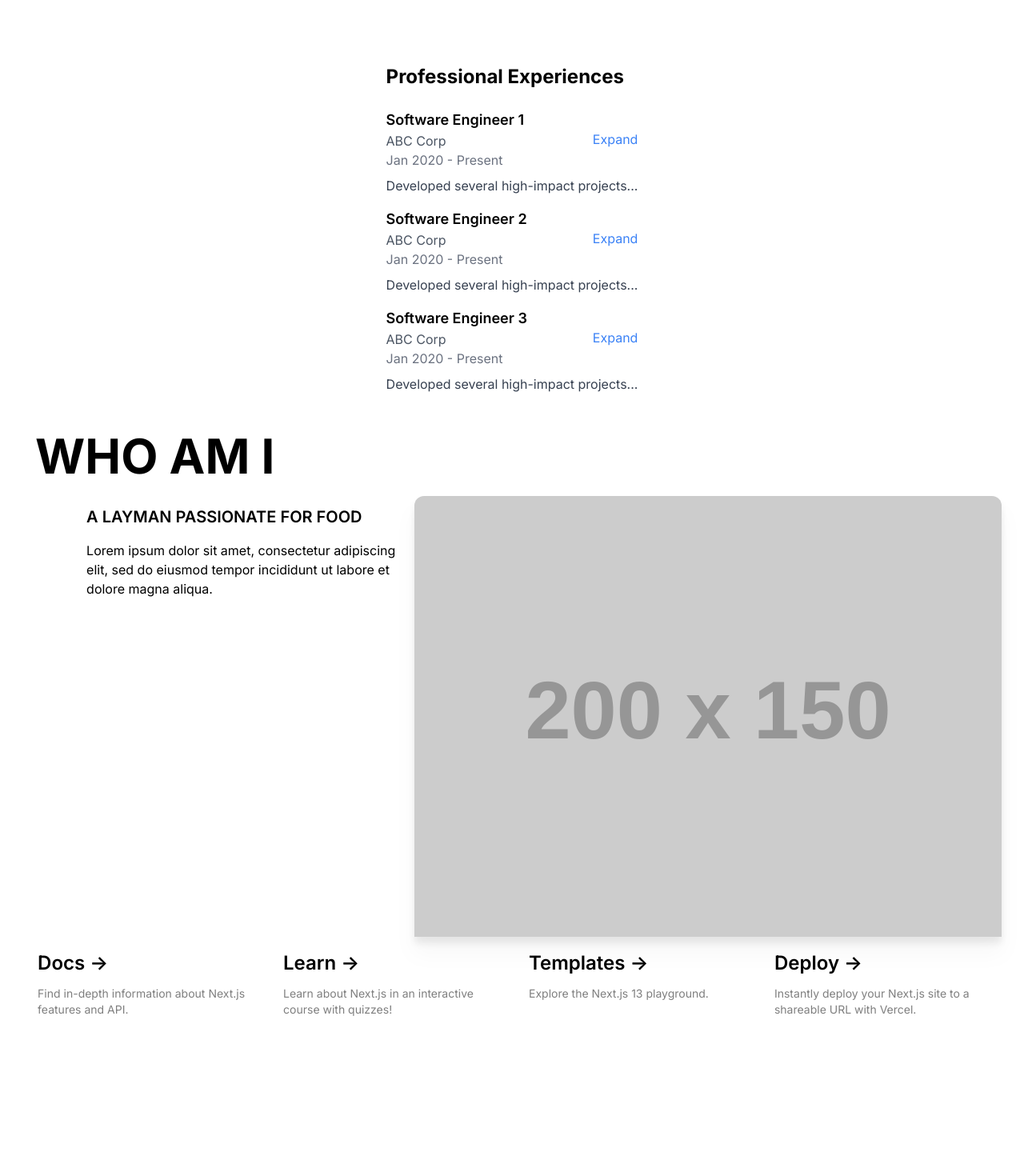
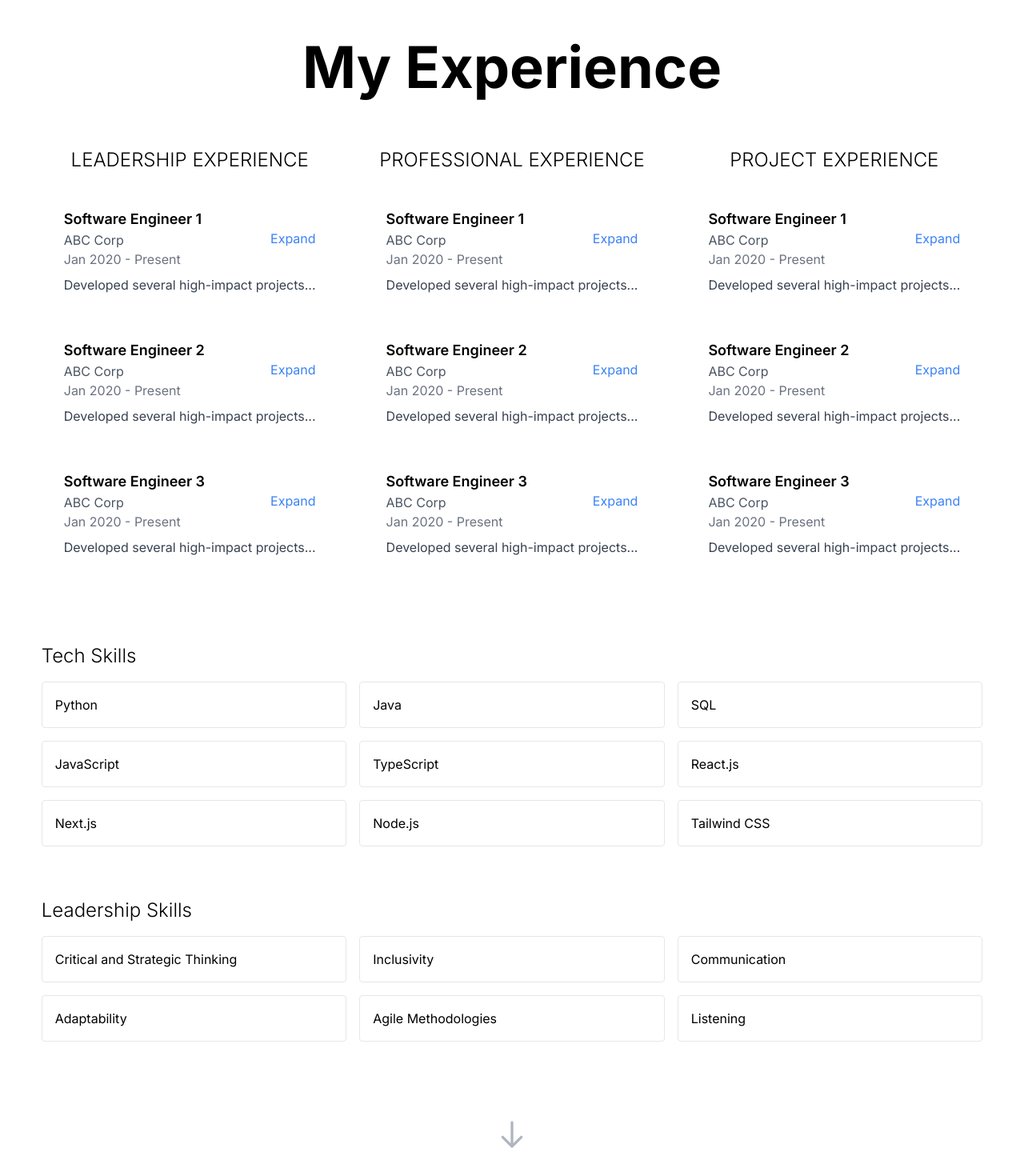
Before and after one commit to Ajit-Mehrotra/ajit-website, a Next.js app: page / in a window 1280 px wide. Shown: the part 1180-2650 px from the top of the page at 80% size. Before the commit the page ends 2469 px from the top, so only its background shows below. Built offline with nearby package versions, Linux system fonts and the light colour scheme.

Commit message:
added takeaways section

```diff
--- a/src/app/AboutMe.tsx
+++ /dev/null
@@ -1,28 +0,0 @@
-function AboutMe(props: { className: string }) {
-    return (
-
-        <div className="flex flex-wrap justify-center  sm:justify-start sm:flex-row">
-            <div className="sm:w-2/5 sm:pl-20 pr-3">
-                <h1 className="font-bold mb-0 sm:mb-2 text-2xl sm:text-3xl md:text-4xl lg:text-6xl sm:-ml-16 2xl:-ml-40 text-center sm:text-left">WHO AM I</h1>
-                <h2 className="text-sm md:text-xl font-semibold mt-8 text-center sm:text-left">A LAYMAN PASSIONATE FOR FOOD</h2>
-                <p className="mt-4 text-center sm:text-left">
-                    Lorem ipsum dolor sit amet, consectetur adipiscing elit, sed do eiusmod tempor incididunt ut labore et dolore magna aliqua.
-                </p>
-            </div>
-            <div className="w-full sm:w-3/5 flex flex-col">
-                <div className="h-20"></div>
-                <img
-                    className="flex-grow object-cover drop-shadow-xl rounded-t-xl"
-                    src="https://placehold.co/200x150"
-                    alt="Your image"
-                />
-
-            </div>
-        </div>
-
-
-
-    );
-}
-
-export default AboutMe;
--- a/src/app/Experience.tsx
+++ b/src/app/Experience.tsx
@@ -2,16 +2,18 @@
 import ExperienceEntry, { ExperienceEntryProps } from "./components/ExperienceEntry";
 import ExperienceList from "./components/ExperienceList";
 import Project from "./components/Project";
+import Skills from "./components/Skills";
 
 
-const experiences: ExperienceEntryProps[] = [
+const leadershipExperiences: ExperienceEntryProps[] = [
     {
         role: "Software Engineer 1",
         company: "ABC Corp",
         timeframe: "Jan 2020 - Present",
         briefDescription: "Developed several high-impact projects...",
         fullDescription: "Detailed description of the role and projects...",
-        imageUrl: "/team.jpg"
+        imageUrl: "/team.jpg",
+        experienceType: "leadership"
     },
     {
         role: "Software Engineer 2",
@@ -19,7 +21,8 @@ const experiences: ExperienceEntryProps[] = [
         timeframe: "Jan 2020 - Present",
         briefDescription: "Developed several high-impact projects...",
         fullDescription: "Detailed description of the role and projects...",
-        imageUrl: "/team.jpg"
+        imageUrl: "/team.jpg",
+        experienceType: "leadership"
     },
     {
         role: "Software Engineer 3",
@@ -27,26 +30,120 @@ const experiences: ExperienceEntryProps[] = [
         timeframe: "Jan 2020 - Present",
         briefDescription: "Developed several high-impact projects...",
         fullDescription: "Detailed description of the role and projects...",
-        imageUrl: "/team.jpg"
+        imageUrl: "/team.jpg",
+        experienceType: "leadership"
     },
 ];
 
+const professionalExperiences: ExperienceEntryProps[] = [
+    {
+        role: "Software Engineer 1",
+        company: "ABC Corp",
+        timeframe: "Jan 2020 - Present",
+        briefDescription: "Developed several high-impact projects...",
+        fullDescription: "Detailed description of the role and projects...",
+        imageUrl: "/team.jpg",
+        experienceType: "professional"
+    },
+    {
+        role: "Software Engineer 2",
+        company: "ABC Corp",
+        timeframe: "Jan 2020 - Present",
+        briefDescription: "Developed several high-impact projects...",
+        fullDescription: "Detailed description of the role and projects...",
+        imageUrl: "/team.jpg",
+        experienceType: "professional"
+    },
+    {
+        role: "Software Engineer 3",
+        company: "ABC Corp",
+        timeframe: "Jan 2020 - Present",
+        briefDescription: "Developed several high-impact projects...",
+        fullDescription: "Detailed description of the role and projects...",
+        imageUrl: "/team.jpg",
+        experienceType: "professional"
+    },
+];
+const projectExperiences: ExperienceEntryProps[] = [
+    {
+        role: "Software Engineer 1",
+        company: "ABC Corp",
+        timeframe: "Jan 2020 - Present",
+        briefDescription: "Developed several high-impact projects...",
+        fullDescription: "Detailed description of the role and projects...",
+        imageUrl: "/team.jpg",
+        experienceType: "project"
+    },
+    {
+        role: "Software Engineer 2",
+        company: "ABC Corp",
+        timeframe: "Jan 2020 - Present",
+        briefDescription: "Developed several high-impact projects...",
+        fullDescription: "Detailed description of the role and projects...",
+        imageUrl: "/team.jpg",
+        experienceType: "project"
+
+    },
+    {
+        role: "Software Engineer 3",
+        company: "ABC Corp",
+        timeframe: "Jan 2020 - Present",
+        briefDescription: "Developed several high-impact projects...",
+        fullDescription: "Detailed description of the role and projects...",
+        imageUrl: "/team.jpg",
+        experienceType: "project"
+    },
+];
+
+const tech_skills = [
+    'Python',
+    'Java',
+    'SQL',
+    'JavaScript',
+    'TypeScript',
+    'React.js',
+    'Next.js',
+    'Node.js',
+    'Tailwind CSS',
+];
+const leadership_skills = [
+    'Critical and Strategic Thinking', 'Inclusivity', 'Communication', 'Adaptability', 'Agile Methodologies', 'Listening',
+];
+
 function Experience() {
+
     return (
-        <div className="max-w-2xl mx-auto p-8">
-            <h2 className="text-2xl font-bold mb-6">Professional Experiences</h2>
-            {/* <ExperienceEntry
-                role="Software Engineer"
-                company="ABC Corp"
-                timeframe="Jan 2020 - Present"
-                briefDescription="Developed several high-impact projects..."
-                fullDescription="Detailed description of the role and projects..."
-                imageUrl="/team.jpg"
-            /> */}
+        <div>
+            <h1 className=" text-center font-bold mb-6 sm:text-5xl md:text-6xl lg:text-7xl">My Experience</h1>
 
-            <ExperienceList experiences={experiences} />
-            {/* Add more ExperienceEntry components as needed */}
+            <div className=" w-full mx-auto p-8 flex flex-col xl:flex-row justify-around space-y-8 md:space-y-0 md:space-x-8  transition-all duration-300">
+
+                <div className="group w-full xl:w-1/3 p-2 hover:bg-gray-200 transition-all duration-300 rounded-lg ">
+                    <h2 className="text-2xl font-light uppercase mb-6 text-center group-hover:font-bold transition-all duration-300">Leadership Experience</h2>
+                    <ExperienceList experiences={leadershipExperiences} />
+                </div>
+                <div className="group w-full xl:w-1/3 p-2 hover:bg-gray-200 transition-all duration-300 rounded-lg ">
+                    <h2 className="text-2xl font-light uppercase mb-6 text-center group-hover:font-bold transition-all duration-300">Professional Experience</h2>
+                    <ExperienceList experiences={professionalExperiences} />
+                </div>
+                <div className="group w-full xl:w-1/3 p-2 hover:bg-gray-200 transition-all duration-300 rounded-lg ">
+                    <h2 className="text-2xl font-light uppercase mb-6 text-center group-hover:font-bold transition-all duration-300">Project Experience</h2>
+                    <ExperienceList experiences={projectExperiences} />
+                </div>
+            </div>
+            <Skills title="Tech Skills" skills={tech_skills} />
+            <Skills title="Leadership Skills" skills={leadership_skills} />
+
         </div>
+
+
+
+
+
+
     );
 }
+
+
+
 export default Experience;
--- a/src/app/components/Arrow.tsx
+++ b/src/app/components/Arrow.tsx
@@ -1,19 +1,29 @@
 // components/Arrow.tsx
-const Arrow: React.FC = () => {
+interface ArrowProps {
+  color: string;
+  padding: string;
+  width: number;
+  animation?: string;
+}
+
+//default was py-[2rem], text-gray-400, 2
+
+
+const Arrow: React.FC<ArrowProps> = ({ color, padding, width, animation }) => {
   return (
-      <div className="flex justify-center items-center my-8 py-[2rem]">
-        <div className=" animate-pulse">
+    <div className={`flex justify-center items-center my-8 ${padding}`}>
+      <div className={`animate-pulse ${animation}`}>
         <svg
           xmlns="http://www.w3.org/2000/svg"
           fill="none"
           viewBox="0 0 24 24"
           stroke="currentColor"
-            className="h-10 w-10 text-gray-400"
+          className={`h-10 w-10 ${color}`}
         >
           <path
             strokeLinecap="round"
             strokeLinejoin="round"
-              strokeWidth="2"
+            strokeWidth={`${width}`}
             d="M19 14l-7 7m0 0l-7-7m7 7V3"
           />
         </svg>
--- a/src/app/components/ExperienceEntry.tsx
+++ b/src/app/components/ExperienceEntry.tsx
@@ -10,6 +10,7 @@ export interface ExperienceEntryProps {
     briefDescription: string;
     fullDescription: string;
     imageUrl: string;
+    experienceType?: string;
 
     isExpanded?: boolean;
     onExpand?: () => void;
@@ -31,6 +32,7 @@ const ExperienceEntry: React.FC<ExperienceEntryProps> = ({
     onExpand,
     onNavigate,
     isHighlighted = false,
+    experienceType,
     experiences,
     currentIndex, // Receive currentIndex as prop
     setCurrentIndex, // Receive setCurrentIndex as prop
@@ -46,7 +48,7 @@ const ExperienceEntry: React.FC<ExperienceEntryProps> = ({
 
 
     return (
-        <div className={`my-4 transition-colors duration-300 ease-in-out ${!isHighlighted && isExpanded ? 'bg-yellow-200' : ''}`}>
+        <div className={`my-4 transition-colors duration-300 ease-in-out hover:bg-yellow-200 p-5 rounded-lg ${!isHighlighted && isExpanded ? 'bg-yellow-200' : ''}`}>
             <div className="flex justify-between items-center">
                 <div>
                     <h3 className="text-lg font-semibold">{role}</h3>
@@ -68,7 +70,7 @@ const ExperienceEntry: React.FC<ExperienceEntryProps> = ({
                 <div onClick={closeModal} className="fixed inset-0 bg-gray-900 bg-opacity-50 flex justify-center items-center">
 
 
-                    <div className="bg-white p-8 rounded-lg max-w-2xl w-full relative">
+                    <div className="bg-white p-8 rounded-lg max-w-2xl w-full relative   ">
                         <button
                             className="absolute top-2 right-2 text-black focus:outline-none z-10 block transition-transform duration-300 hover:rotate-180"
                             onClick={onExpand}
@@ -111,7 +113,8 @@ const ExperienceEntry: React.FC<ExperienceEntryProps> = ({
 
 
                         {experiences && (
-                            <div className="w-64 bg-gray-100 p-4 overflow-y-auto fixed left-0 top-1/2 transform -translate-y-1/2 z-10 lg:block hidden">
+                            <div className="w-64 bg-gray-100 p-4 overflow-y-auto fixed left-0 top-1/2 transform -translate-y-1/2 z-10 xl:block hidden rounded-r-lg">
+                                <h1 className='uppercase text-center font-bold'>{experienceType} experience</h1>
                                 {experiences.map((experience, index) => (
                                     <div
                                         key={index}
--- a/src/app/components/ExperienceList.tsx
+++ b/src/app/components/ExperienceList.tsx
@@ -15,7 +15,7 @@ const ExperienceList: React.FC<{ experiences: ExperienceEntryProps[] }> = ({ exp
     };
 
     return (
-        <div className='relative'>
+        <div className=''>
             <div className="my-4 ">
                 {experiences.map((experience, index) => (
                     <ExperienceEntry
--- /dev/null
+++ b/src/app/components/Skills.tsx
@@ -0,0 +1,22 @@
+
+interface SkillsProps {
+    title: string;
+    skills: string[];
+}
+
+const Skills: React.FC<SkillsProps> = ({ title, skills }) => {
+    return (
+        <div className="p-8">
+            <h2 className="text-2xl font-light mb-4">{title}</h2>
+            <ul className="grid grid-cols-1 md:grid-cols-2 lg:grid-cols-3 gap-4">
+                {skills.map((skill, index) => (
+                    <li key={index} className="border p-4 rounded hover:bg-gray-100 transition-all duration-300">
+                        {skill}
+                    </li>
+                ))}
+            </ul>
+        </div>
+    );
+};
+
+export default Skills;
--- /dev/null
+++ b/src/app/components/Takeaways.tsx
@@ -0,0 +1,84 @@
+import Arrow from "./Arrow";
+
+interface TakeawayProps {
+    title: string;
+    subtitle: string;
+    description: string;
+    imageUrl: string;
+}
+
+const takeaways: TakeawayProps[] = [
+    {
+        title: "LESSON #1",
+        subtitle: "A LAYMAN PASSIONATE FOR FOOD",
+        description: "Lorem ipsum dolor sit amet, consectetur adipiscing elit, sed do eiusmod tempor incididunt ut labore et dolore magna aliqua.",
+        imageUrl: "ajit.jpg",
+    }, {
+        title: "LESSON #2",
+        subtitle: "A LAYMAN PASSIONATE FOR FOOD",
+        description: "Lorem ipsum dolor sit amet, consectetur adipiscing elit, sed do eiusmod tempor incididunt ut labore et dolore magna aliqua.",
+        imageUrl: "ajit.jpg",
+    }, {
+        title: "LESSON #3",
+        subtitle: "A LAYMAN PASSIONATE FOR FOOD",
+        description: "Lorem ipsum dolor sit amet, consectetur adipiscing elit, sed do eiusmod tempor incididunt ut labore et dolore magna aliqua.",
+        imageUrl: "ajit.jpg",
+    },
+
+
+    // Add more takeaways as needed
+];
+
+
+function Takeaways() {
+    return (
+        <div>
+            {/* <div className="flex flex-wrap justify-center  md:justify-start md:flex-row">
+                <div className="md:w-2/5 sm:pl-20 pr-3">
+                    <h1 className="font-bold mb-0 sm:mb-2 text-2xl sm:text-3xl md:text-4xl lg:text-6xl sm:-ml-16 2xl:-ml-40 text-center sm:text-left">WHO AM I</h1>
+                    <h2 className="text-sm md:text-xl font-semibold mt-8 text-center sm:text-left">A LAYMAN PASSIONATE FOR FOOD</h2>
+                    <p className="mt-4 text-center sm:text-left">
+                        Lorem ipsum dolor sit amet, consectetur adipiscing elit, sed do eiusmod tempor incididunt ut labore et dolore magna aliqua.
+                    </p>
+                </div>
+                <div className="w-full sm:w-3/5 flex flex-col">
+                    <div className="h-20"></div>
+                    <img
+                        className="flex-grow object-cover drop-shadow-xl rounded-t-xl"
+                        src="https://placehold.co/200x150"
+                        alt="Your image"
+                    />
+                </div>
+            </div> */}
+
+
+            <h1 className=" text-center font-bold mb-6 sm:text-5xl md:text-6xl lg:text-7xl pb-[4rem]">Key Takeaways from Experience</h1>
+            {/* <Arrow padding="py-[2rem]" color="text-gray-400" width={2} /> */}
+            <div className="flex flex-wrap p-8 justify-center md:justify-start md:flex-row">
+                {takeaways.map((takeaway, index) => (
+                    <div>
+                        <div key={index} className="flex flex-col lg:flex-row w-full px-[2rem]">
+                            <div className={`w-full lg:w-2/5 ${index % 2 !== 0 ? 'lg:order-last' : ''} lg:pl-20 pr-3`}>
+                                <h1 className="font-bold mb-0 lg:mb-2 text-2xl sm:text-3xl md:text-4xl lg:text-6xl text-center sm:text-left">{takeaway.title}</h1>
+                                <h2 className="text-sm md:text-xl font-semibold mt-8 text-center sm:text-left">{takeaway.subtitle}</h2>
+                                <p className="mt-4 text-center lg:text-left">{takeaway.description}</p>
+                            </div>
+                            <div className="w-full lg:w-3/5 flex flex-col mt-4 md:mt-0">
+                                <div className="h-20"></div>
+                                <img className="flex-grow object-cover drop-shadow-xl rounded-xl lg:h-[50vh] lg:mx-[2rem] xl:mx-[8rem] lg:mt-[-2rem]" src={takeaway.imageUrl} alt="Takeaway image" />
+                            </div>
+                        </div>
+                        {index !== takeaways.length - 1 && <Arrow padding="py-[1.5rem]" color="text-yellow-400" width={1} />}
+                    </div>
+
+                ))}
+            </div>
+
+
+        </div>
+
+
+    );
+}
+
+export default Takeaways;
--- a/src/app/page.tsx
+++ b/src/app/page.tsx
@@ -1,12 +1,12 @@
 import Image from 'next/image'
 import Button from './components/Button'
 import NextJS from './Nextjs'
-import AboutMe from './AboutMe'
 import Navbar from './components/Navbar'
 import Description from './Description'
 import Experience from './Experience'
 import Arrow from './components/Arrow'
 import { ExperienceEntryProps } from './components/ExperienceEntry'
+import Takeaways from './components/Takeaways'
 
 
 
@@ -41,9 +41,14 @@ export default function Home() {
         </div>
 
         {/* left off here */}
-        <Arrow />
+        <Arrow padding="py-[2rem]" color="text-gray-400" width={2} />
         <Experience />
-        <AboutMe className="mb-32 grid text-center lg:mb-0 lg:grid-cols-4 lg:text-left"></AboutMe>
+        <Arrow padding="py-[2rem]" color="text-gray-400" width={2} />
+
+        <Takeaways />
+
+        {/* <AboutMe className="mb-32 grid text-center lg:mb-0 lg:grid-cols-4 lg:text-left"></AboutMe> */}
+
         <NextJS className="mb-32 grid text-center lg:mb-0 lg:grid-cols-4 lg:text-left"></NextJS>
 
       </main>
--- a/tailwind.config.js
+++ b/tailwind.config.js
@@ -5,6 +5,11 @@ module.exports = {
     './src/components/**/*.{js,ts,jsx,tsx,mdx}',
     './src/app/**/*.{js,ts,jsx,tsx,mdx}',
   ],
+  variants: {
+    extend: {
+      fontBold: ['group-hover'],
+  },
+},
   theme: {
 
     extend: {
```
Lines whose indentation alone changed are shown as unchanged.
